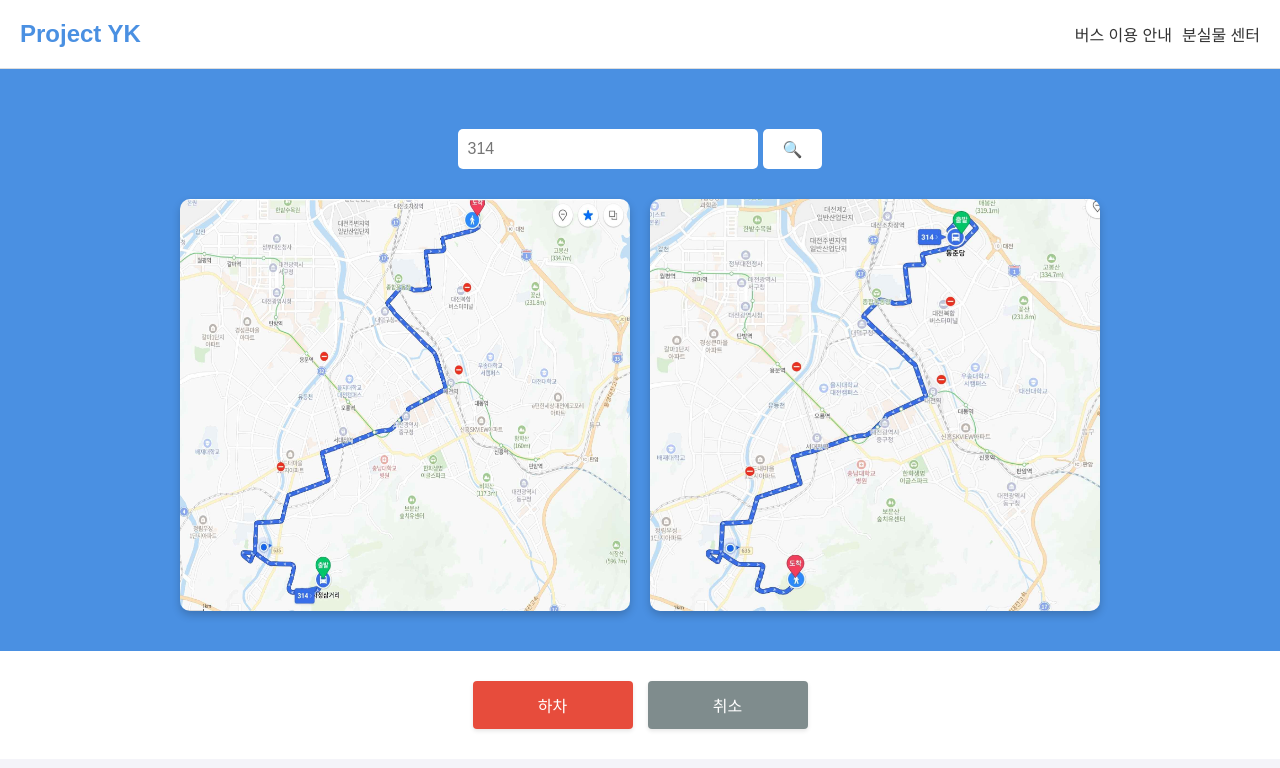
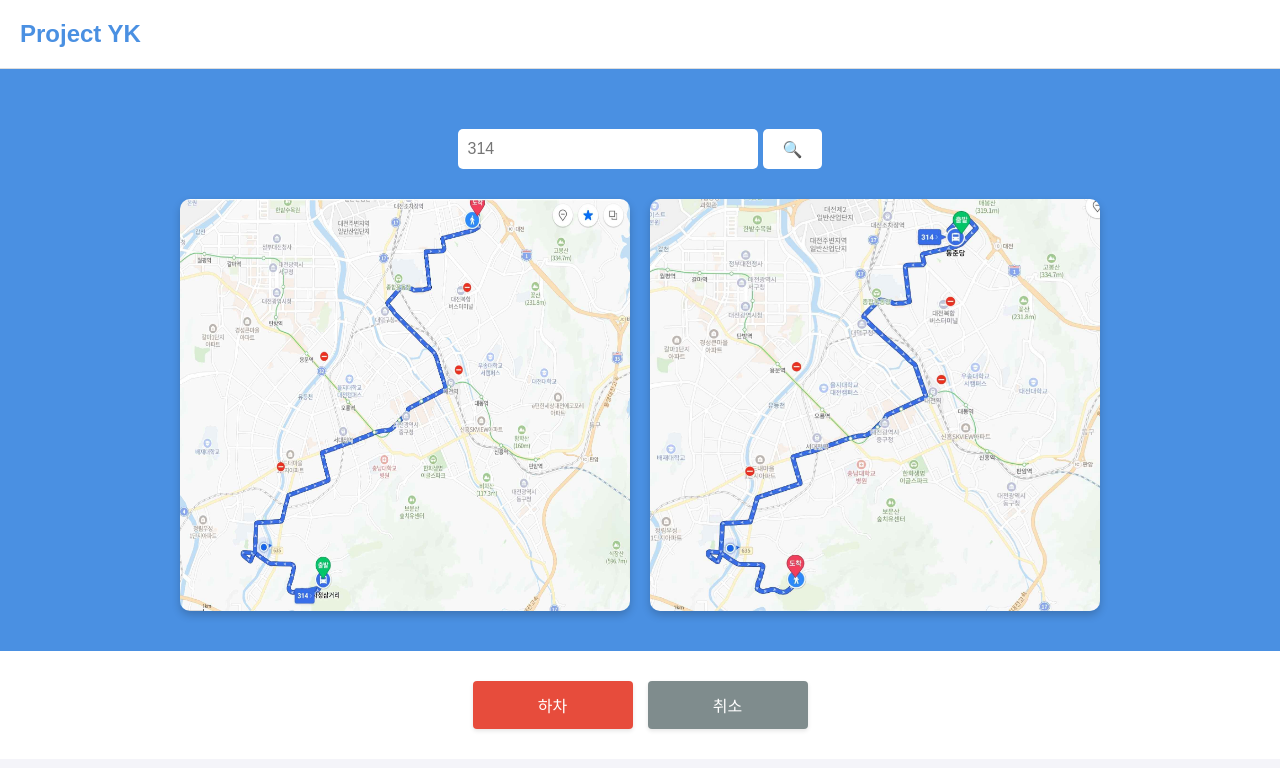
Before and after one commit to dawntab/Project_YK, a plain HTML site: page index.html in a window 1280 px wide. Drawn offline with Linux system fonts and the light colour scheme.

Commit message:
remove menu

```diff
--- a/index.html
+++ b/index.html
@@ -174,10 +174,6 @@
     <!-- 헤더 -->
     <header>
         <div class="logo">Project YK</div>
-        <nav>
-            <a href="#">버스 이용 안내</a>
-            <a href="#">분실물 센터</a>
-        </nav>
     </header>
 
     <!-- 메인 섹션 -->
```
